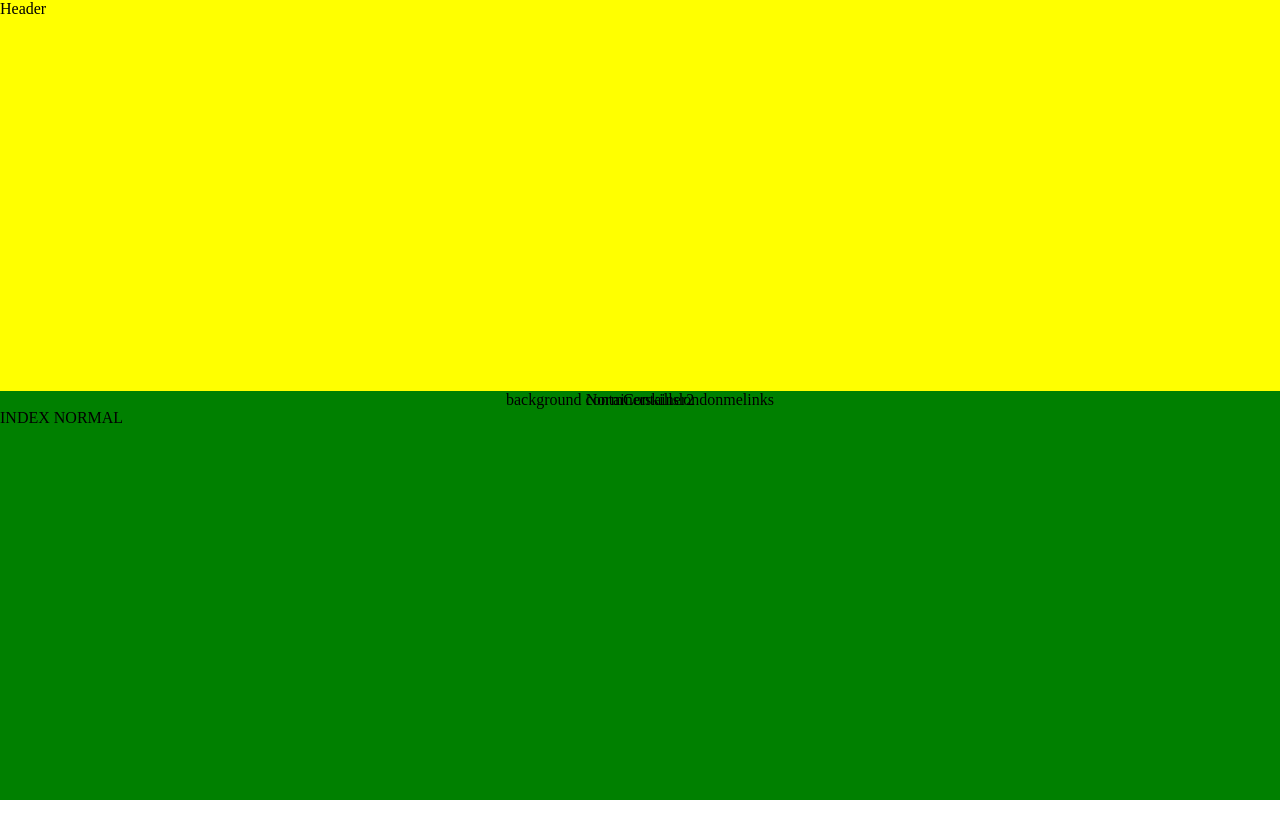
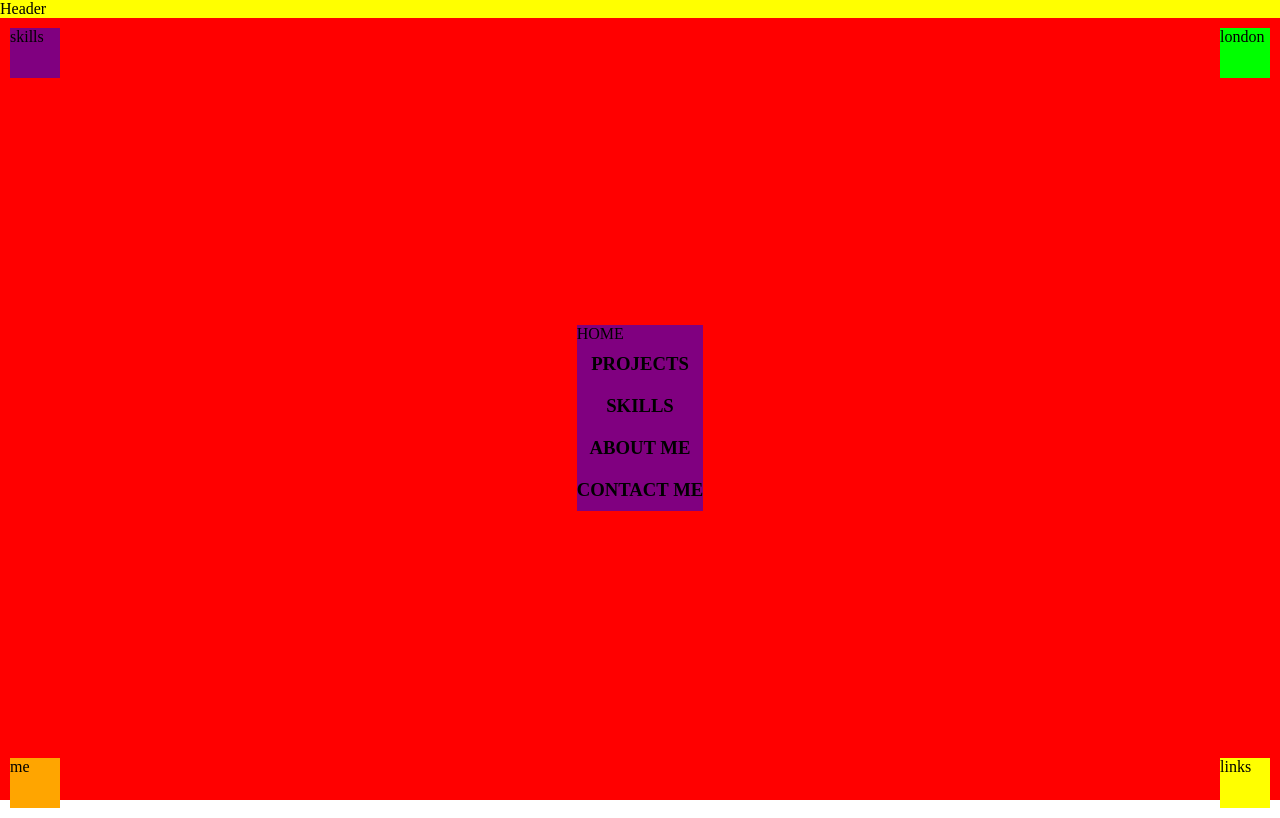
Before and after one commit to aiacuone/portfolio-v3, a Next.js app: page / in a window 1280 px wide. Built offline with nearby package versions, Linux system fonts and the light colour scheme.

Commit message:
resolved issue with transition from hamburger to normal screen

```diff
--- a/components/Layout.js
+++ b/components/Layout.js
@@ -48,15 +48,50 @@ export default function Layout({ children }) {
       gridTemplateColumns: 'repeat(10,1fr)',
     },
     normContainer2: {
+      width: '100%',
+      height: '100%',
       gridArea: '2/1/12/11',
+      // background: 'blue',
+      position: 'relative',
+    },
+    me: {
+      position: 'absolute',
+      bottom: 10, //THESE VALUES SET TO 10 DUE TO PADDING/MARGIN ISSUES
+      left: 10,
+      height: '50px',
+      width: '50px',
+      background: 'orange',
+    },
+    london: {
+      position: 'absolute',
+      top: 10,
+      right: 10,
+      height: '50px',
+      width: '50px',
+      background: 'lime',
+    },
+    links: {
+      position: 'absolute',
+      bottom: 10,
+      right: 10,
       background: 'green',
-      position: 'relative',
+      height: '50px',
+      width: '50px',
+      background: 'yellow',
+    },
+    skills: {
+      position: 'absolute',
+      top: 10,
+      left: 10,
+      height: '50px',
+      width: '50px',
+      background: 'purple',
     },
   })
 
   const classes = useStyles()
 
-  const MobileLayout = () => {
+  const Phone = () => {
     return (
       <Grid
         container
@@ -71,7 +106,7 @@ export default function Layout({ children }) {
     )
   }
 
-  const NormalLayout = () => {
+  const Normal = () => {
     return (
       <Grid container className={classes.normContainer}>
         <Grid className={classes.header}>Header</Grid>
@@ -80,12 +115,11 @@ export default function Layout({ children }) {
           justifyContent="center"
           alignItems="center"
           className={classes.normContainer2}>
-          NormContainer2{children}
+          {children}
           <Grid
             container
             className={classes.backgroundContainer}
             justifyContent="center">
-            background container
             <Grid className={classes.skills}>skills</Grid>
             <Grid className={classes.london}>london</Grid>
             <Grid className={classes.me}>me</Grid>
@@ -97,8 +131,6 @@ export default function Layout({ children }) {
   }
 
   return (
-    <Grid className={classes.root}>
-      {isPhone ? <MobileLayout /> : <NormalLayout />}
-    </Grid>
+    <Grid className={classes.root}>{isPhone ? <Phone /> : <Normal />}</Grid>
   )
 }
--- a/pages/index.js
+++ b/pages/index.js
@@ -48,7 +48,7 @@ const useStylesP = makeStyles({
     width: '50px',
     background: 'purple',
   },
-  linkContainer: {},
+  linkContainer: { zIndex: 2, background: 'purple' },
   link: { padding: '10px 0', textAlign: 'center' },
 
   phoneContainer: {
@@ -68,8 +68,47 @@ export default function Home() {
   const classes = useStyles()
   const classesP = useStylesP()
 
+  const Links = () => {
+    return (
+      <Grid
+        className={classesP.linkContainer}
+        alignItems="center"
+        direction="column">
+        HOME
+        <Grid item>
+          <Link href="projects">
+            <h3 className={classesP.link}>PROJECTS</h3>
+          </Link>
+        </Grid>
+        <Grid item>
+          <Link href="skills">
+            <h3 className={classesP.link}>SKILLS</h3>
+          </Link>
+        </Grid>
+        <Grid item>
+          <Link href="aboutMe">
+            <h3 className={classesP.link}>ABOUT ME</h3>
+          </Link>
+        </Grid>
+        <Grid item>
+          <Link href="contactMe">
+            <h3 className={classesP.link}>CONTACT ME</h3>
+          </Link>
+        </Grid>
+      </Grid>
+    )
+  }
+
   const Normal = () => {
-    return <Grid className={classes.normalContainer}>INDEX NORMAL</Grid>
+    return (
+      <Grid
+        container
+        justifyContent="center"
+        alignItems="center"
+        className={classes.normalContainer}>
+        <Links />
+      </Grid>
+    )
   }
 
   const Phone = () => {
@@ -83,7 +122,7 @@ export default function Home() {
         <Grid className={classesP.london}>london</Grid>
         <Grid className={classesP.me}>me</Grid>
         <Grid className={classesP.links}>links</Grid>
-        <Grid
+        {/* <Grid
           className={classesP.linkContainer}
           alignItems="center"
           direction="column">
@@ -108,7 +147,8 @@ export default function Home() {
               <h3 className={classesP.link}>CONTACT ME</h3>
             </Link>
           </Grid>
-        </Grid>
+        </Grid> */}
+        <Links />
       </Grid>
     )
   }
```
Also changed, not shown: pages/hamburger.js (+14 -1 lines).
